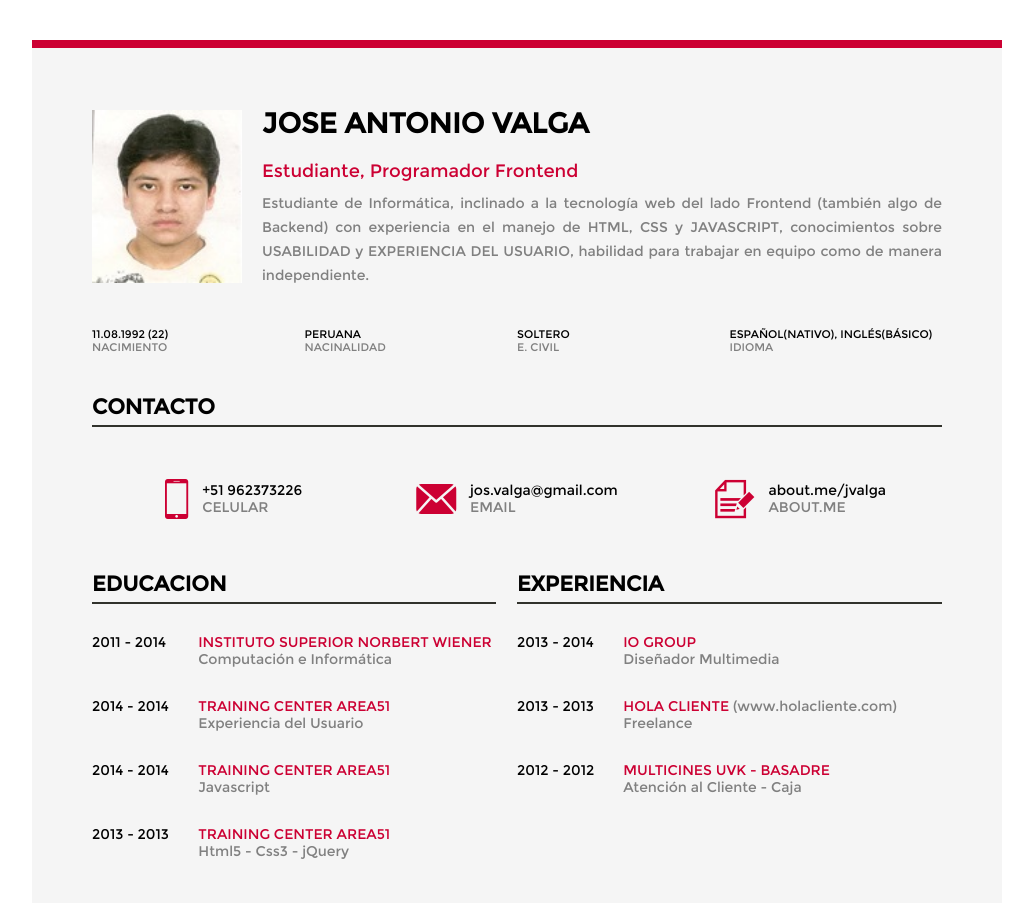
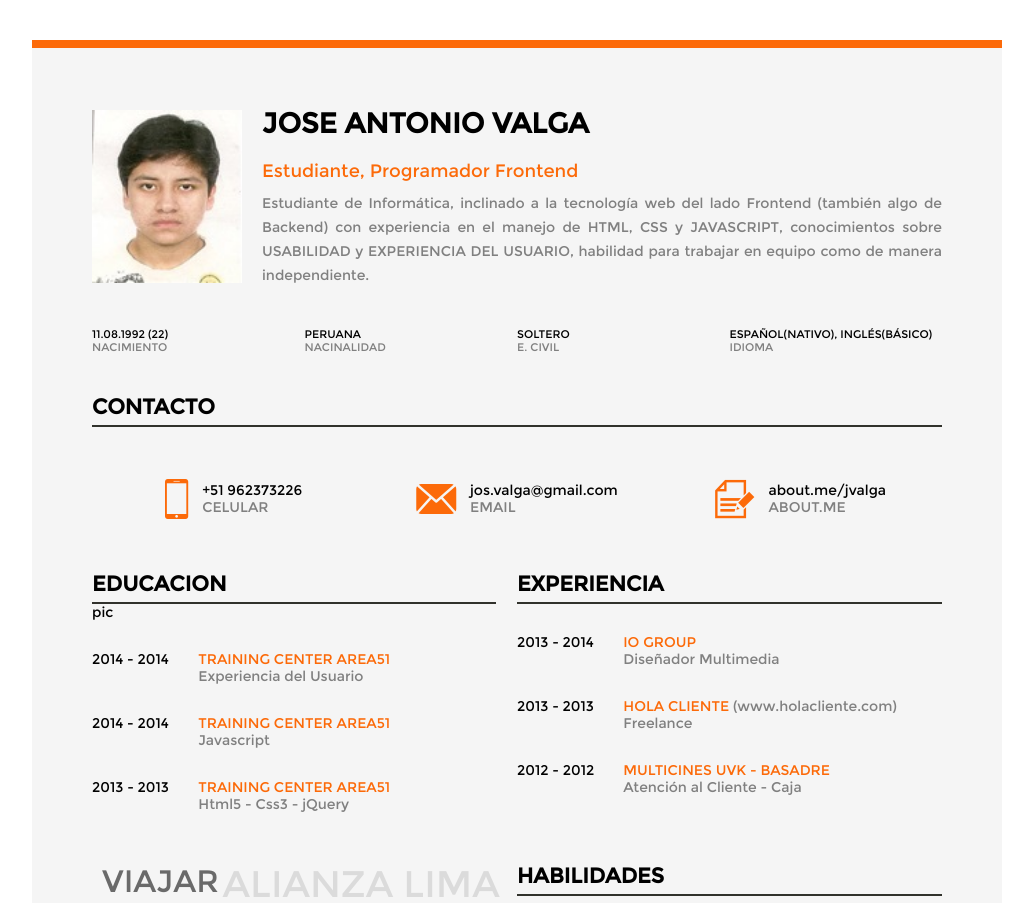
Before and after one commit to itsjoseantonio/portfolio, a plain HTML site: page index.html in a window 1280 px wide. Shown: the top 903 px of the page, without its empty margins (123-1156 px from the left). Drawn offline with Linux system fonts and the light colour scheme.

Commit message:
Change Color

```diff
--- a/css/main.css
+++ b/css/main.css
@@ -44,7 +44,7 @@ body {
 
 #wrapper {
 	background: #f5f5f5;
-	border: solid #C03;
+	border: solid #FC6A09;
 	border-width: 8px 0 2px 0;
 	-webkit-box-sizing:border-box;
 	margin: 40px auto;
@@ -61,12 +61,22 @@ body {
 	float: left;
 	padding-top: 22px;
 	width: 20%;
+	overflow: hidden;
 }
 
 #picture img {
 	width: 88%;
+	-webkit-transition: .3s all ease;
+	-o-transition: .3s all ease;
+	transition: .3s all ease;
 }
 
+#picture img:hover{
+	-webkit-transform: scale(1.2);
+	-ms-transform: scale(1.2);
+	-o-transform: scale(1.2);
+	transform: scale(1.2);
+}
 #me #des {
 
 	float: right;
@@ -78,7 +88,7 @@ body {
 }
 
 #des span {
-	color: #C03;
+	color: #FC6A09;
 	display: block;
 	font-size: 18px;
 	margin: 10px 0;
@@ -136,7 +146,7 @@ body {
 }
 
 .item-contact .phone:before {
-	color: #c03;
+	color: #FC6A09;
 	font-family: 'Flaticon';
 	font-style: normal;
 	font-size: 40px;
@@ -144,7 +154,7 @@ body {
 }
 
 .item-contact .email:before {
-	color: #c03;
+	color: #FC6A09;
 	font-family: 'Flaticon';
 	font-style: normal;
 	font-size: 40px;
@@ -152,7 +162,7 @@ body {
 }
 
 .item-contact .about:before {
-	color: #c03;
+	color: #FC6A09;
 	font-family: 'Flaticon';
 	font-style: normal;
 	font-size: 40px;
@@ -204,7 +214,7 @@ body {
 }
 
 .center>p:first-of-type {
-	color: #C03;
+	color: #FC6A09;
 	display: inline-block;
 	text-transform: uppercase;
 }
@@ -338,7 +348,7 @@ body {
 }
 
 .bg-1 {
-	background: #c03;
+	background: #FC6A09;
 }
 
 .bg-2 {
--- a/index.html
+++ b/index.html
@@ -92,15 +92,7 @@
 			<div class="container">
 				<div class="two">
 					<h2 class="firts">educacion</h2>
-					<div class="item">
-						<div class="date">
-							<p>2011 - 2014</p>
-						</div>
-						<div class="center">
-							<p>instituto superior norbert wiener</p>
-							<p>Computación e Informática</p>
-						</div>
-					</div>
+					pic
 					<div class="item">
 						<div class="date">
 							<p>2014 - 2014</p>
```
Also changed, not shown: commits.txt (added).
